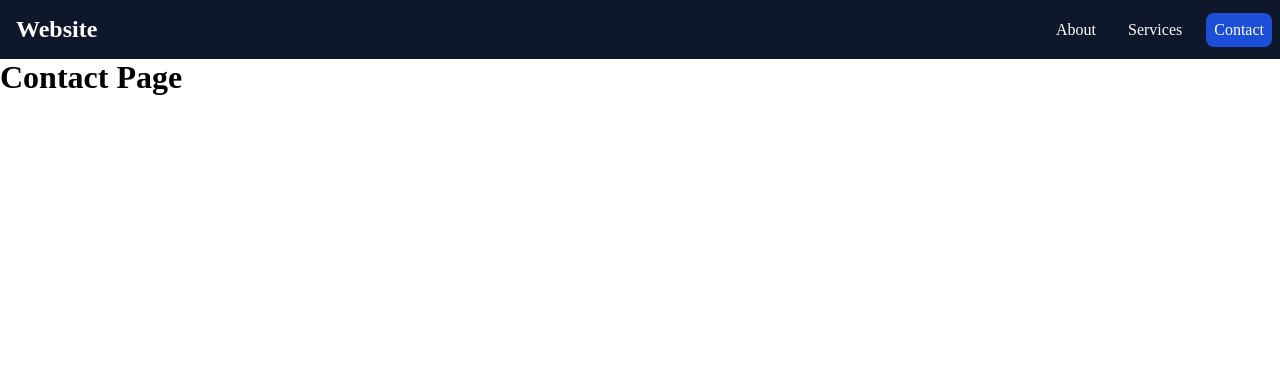
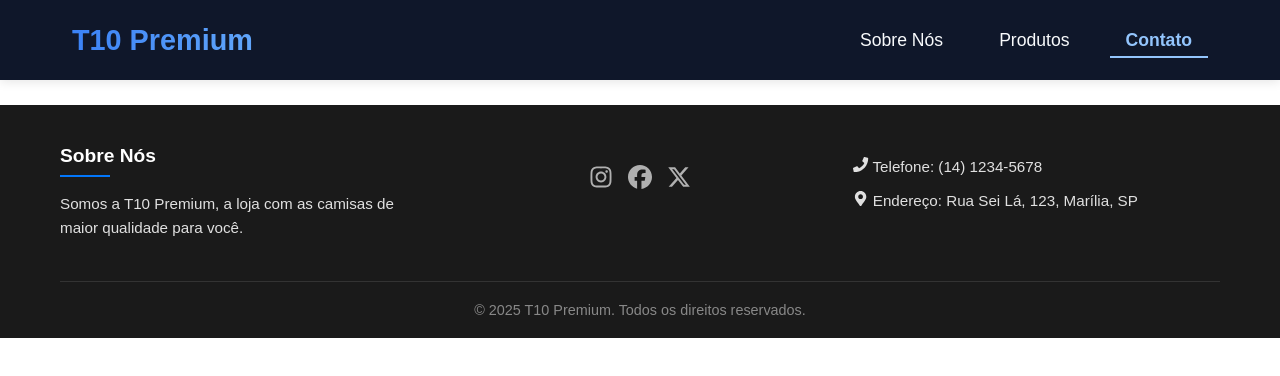
Before and after one commit to thiago0-08/Projeto-de-Vitrine, a React (Vite) app in the folder Front-End/vitrine/: page /contact in a window 1280 px wide. Shown: the top 376 px of the page. Built offline with nearby package versions, Linux system fonts and the light colour scheme.

Commit message:
criacao do rodape

```diff
--- a/Front-End/vitrine/package.json
+++ b/Front-End/vitrine/package.json
@@ -12,6 +12,7 @@
   "dependencies": {
     "react": "^19.1.0",
     "react-dom": "^19.1.0",
+    "react-icons": "^5.5.0",
     "react-router-dom": "^7.6.2"
   },
   "devDependencies": {
--- a/Front-End/vitrine/src/App.jsx
+++ b/Front-End/vitrine/src/App.jsx
@@ -1,5 +1,6 @@
 import Navbar from "./components/NavBar/navbar";
 import Home from "./Home";
+import Rodape from "./components/rodape/rodape";
 import Produto from './components/produtos/Produto';
 import { BrowserRouter as Router, Routes, Route } from "react-router-dom";
 
@@ -11,7 +12,7 @@
         <Route path="/" element={<Home />} />
         <Route path="/about" element={<h1>About Page</h1>} />
         <Route path="/services" element={<h1>Services Page</h1>} />
-        <Route path="/contact" element={<h1>Contact Page</h1>} />
+        <Route path="/contact" element={<Rodape /> } />
         <Route path="/produto" element={<Produto />} />
       </Routes>
 
--- a/Front-End/vitrine/src/Home.jsx
+++ b/Front-End/vitrine/src/Home.jsx
@@ -1,15 +1,19 @@
 import Carrossel from './components/Carrossel/carrossel';
 import Cards from './components/cards/cards';
+import Rodape from './components/rodape/rodape';
 
 const Home = () => {
   return (
     <div>
-      <h1>Home Page</h1>
+
       <Carrossel />
 
-     <Cards />
+       <Cards />
+
+      <Rodape />
 
     </div>
+
   );
 };
 
--- a/Front-End/vitrine/src/components/NavBar/navbar.css
+++ b/Front-End/vitrine/src/components/NavBar/navbar.css
@@ -1,99 +1,175 @@
+/* Navbar.css */
+:root {
+  --primary-color: #2563eb;
+  --primary-dark: #1d4ed8;
+  --secondary-color: #f8fafc;
+  --dark-color: #0f172a;
+  --light-color: #f8fafc;
+  --hover-color: #1e40af;
+  --transition: all 0.3s ease;
+}
+
 * {
   margin: 0;
   padding: 0;
   box-sizing: border-box;
+  font-family: 'Poppins', sans-serif;
 }
 
-.active{
-    background-color: #1d4ed8;
+.navbar {
+  width: 100%;
+  height: 80px;
+  background-color: var(--dark-color);
+  display: flex;
+  justify-content: center;
+  align-items: center;
+  position: sticky;
+  top: 0;
+  z-index: 1000;
+  box-shadow: 0 2px 10px rgba(0, 0, 0, 0.1);
 }
 
-nav {
+.nav-container {
+  width: 100%;
+  max-width: 1200px;
+  height: 100%;
   display: flex;
   justify-content: space-between;
   align-items: center;
-    background-color: #0f172a;
-    color: white;
-    position: sticky;
-    top: 0;
-    z-index: 1000;
+  padding: 0 2rem;
 }
 
-nav .title {
-    font-size: 1.5rem;
-    margin: 1rem;
-    font-weight: bold;
+.logo {
   text-decoration: none;
-    color: white;
+  color: var(--light-color);
+  font-size: 1.8rem;
+  font-weight: 700;
+  display: flex;
+  align-items: center;
+  transition: var(--transition);
 }
 
-nav ul {
-    display: flex;
+.logo-text {
+  background: linear-gradient(90deg, #3b82f6, #60a5fa);
+  -webkit-background-clip: text;
+  background-clip: text;
+  color: transparent;
 }
 
-nav ul li {
+.nav-menu {
+  display: flex;
   list-style: none;
+  align-items: center;
+  gap: 1.5rem;
 }
 
-nav ul li a {
-    display: block;
-    text-decoration: none;
-    color: white;
-    padding: 0.5rem;
-    margin: 0 0.5rem;
-    border-radius: 0.5rem;
+.nav-item {
+  height: 100%;
 }
 
-nav ul li a:not(.active):hover {
-    background-color:#172554 ;
+.nav-link {
+  color: var(--light-color);
+  text-decoration: none;
+  font-weight: 500;
+  font-size: 1.1rem;
+  padding: 0.5rem 1rem;
+  border-radius: 0.5rem;
+  transition: var(--transition);
+  position: relative;
 }
 
-nav .menu {
-    display: none;
-    position: absolute;
-    top: 0.75rem;
-    right: 0.5rem;
-    flex-direction: column;
-    justify-content: space-between;
-    width: 2.25rem;
-    height: 2rem;
+.nav-link:hover {
+  color: #93c5fd;
 }
 
-nav .menu span {
-    height: 0.4rem;
-    width: 100%;
-    background-color: #fff;
-    border-radius: 0.2rem;
+.nav-link::after {
+  content: '';
+  position: absolute;
+  width: 0;
+  height: 2px;
+  bottom: 0;
+  left: 0;
+  background-color: var(--primary-color);
+  transition: var(--transition);
 }
 
-
-@media (max-width: 480px) {
-    nav .menu {
-        display: flex;
+.nav-link:hover::after {
+  width: 100%;
 }
 
-    nav {
-        flex-direction: column;
-        align-items: flex-start;
+.nav-link.active {
+  color: #93c5fd;
+  font-weight: 600;
 }
 
-    nav ul {
-        display: none;
-        flex-direction: column;
+.nav-link.active::after {
   width: 100%;
-        margin-bottom: 0.25rem;
+  background-color: #93c5fd;
 }
 
-    nav ul.open {
-        display: flex;
+.hamburger {
+  display: none;
+  cursor: pointer;
+  z-index: 1001;
 }
 
-    nav ul li {
+.bar {
+  display: block;
+  width: 25px;
+  height: 3px;
+  margin: 5px auto;
+  background-color: var(--light-color);
+  transition: var(--transition);
+}
+
+/* Mobile Styles */
+@media (max-width: 768px) {
+  .hamburger {
+    display: block;
+  }
+
+  .hamburger.active .bar:nth-child(1) {
+    transform: translateY(8px) rotate(45deg);
+  }
+
+  .hamburger.active .bar:nth-child(2) {
+    opacity: 0;
+  }
+
+  .hamburger.active .bar:nth-child(3) {
+    transform: translateY(-8px) rotate(-45deg);
+  }
+
+  .nav-menu {
+    position: fixed;
+    top: 80px;
+    left: -100%;
+    width: 100%;
+    height: calc(100vh - 80px);
+    background-color: var(--dark-color);
+    flex-direction: column;
+    justify-content: center;
+    gap: 3rem;
+    transition: var(--transition);
+    padding: 2rem 0;
+  }
+
+  .nav-menu.active {
+    left: 0;
+  }
+
+  .nav-item {
     width: 100%;
     text-align: center;
   }
 
-    nav ul li a {
-        margin: 0.2rem 0.5rem;
+  .nav-link {
+    font-size: 1.5rem;
+    padding: 1rem 0;
+    display: block;
+  }
+
+  .nav-link:hover {
+    background-color: rgba(59, 130, 246, 0.1);
   }
 }
--- a/Front-End/vitrine/src/components/NavBar/navbar.jsx
+++ b/Front-End/vitrine/src/components/NavBar/navbar.jsx
@@ -6,26 +6,51 @@
   const [menuOpen, setMenuOpen] = useState(false);
 
   return (
-    <nav>
-      <Link to="/" className="title">
-        Website
-      </Link>
-      <div className="menu" onClick={() => setMenuOpen(!menuOpen)}>
-        <span></span>
-        <span></span>
-        <span></span>
+    <nav className="navbar">
+      <div className="nav-container">
+        <Link to="/" className="logo">
+          <span className="logo-text">T10 Premium</span>
+        </Link>
+
+        <div
+          className={`hamburger ${menuOpen ? "active" : ""}`}
+          onClick={() => setMenuOpen(!menuOpen)}
+        >
+          <span className="bar"></span>
+          <span className="bar"></span>
+          <span className="bar"></span>
+        </div>
+
+        <ul className={`nav-menu ${menuOpen ? "active" : ""}`}>
+          <li className="nav-item">
+            <NavLink
+              to="/about"
+              className="nav-link"
+              onClick={() => setMenuOpen(false)}
+            >
+              Sobre Nós
+            </NavLink>
+          </li>
+          <li className="nav-item">
+            <NavLink
+              to="/products"
+              className="nav-link"
+              onClick={() => setMenuOpen(false)}
+            >
+              Produtos
+            </NavLink>
+          </li>
+          <li className="nav-item">
+            <NavLink
+              to="/contact"
+              className="nav-link"
+              onClick={() => setMenuOpen(false)}
+            >
+              Contato
+            </NavLink>
+          </li>
+        </ul>
       </div>
-      <ul className={menuOpen ? "open" : ""}>
-        <li>
-          <NavLink to="/about">About</NavLink>
-        </li>
-        <li>
-          <NavLink to="/services">Services</NavLink>
-        </li>
-        <li>
-          <NavLink to="/contact">Contact</NavLink>
-        </li>
-      </ul>
     </nav>
   );
 };
--- a/Front-End/vitrine/src/components/cards/cards.jsx
+++ b/Front-End/vitrine/src/components/cards/cards.jsx
@@ -32,13 +32,13 @@
       preco: 'R$ 299,99',
       imageUrl: 'https://acdn-us.mitiendanube.com/stores/002/201/888/products/c487062a1-f7992a55c2e0edc24016600730665442-1024-1024.jpg'
     },
-     {
+    {
       title: 'Card 4',
       description: 'Mais um produto.',
       preco: 'R$ 299,99',
       imageUrl: 'https://acdn-us.mitiendanube.com/stores/002/201/888/products/c487062a1-f7992a55c2e0edc24016600730665442-1024-1024.jpg'
     },
-     {
+    {
       title: 'Card 4',
       description: 'Mais um produto.',
       preco: 'R$ 299,99',
--- /dev/null
+++ b/Front-End/vitrine/src/components/rodape/rodape.css
@@ -0,0 +1,95 @@
+/* rodape.css */
+.rodape {
+    margin-top: 25px;
+    background-color: #1a1a1a;
+    color: #e0e0e0;
+    padding: 40px 0 0;
+    font-family: 'Segoe UI', Tahoma, Geneva, Verdana, sans-serif;
+}
+
+.container {
+    max-width: 1200px;
+    margin: 0 auto;
+    padding: 0 20px;
+}
+
+.footer-content {
+    display: flex;
+    flex-wrap: wrap;
+    justify-content: space-between;
+    gap: 30px;
+    padding-bottom: 30px;
+}
+
+.footer-section {
+    flex: 1;
+    min-width: 250px;
+}
+
+.footer-title {
+    color: #ffffff;
+    font-size: 1.2rem;
+    margin-bottom: 15px;
+    position: relative;
+    padding-bottom: 10px;
+}
+
+.footer-title::after {
+    content: '';
+    position: absolute;
+    left: 0;
+    bottom: 0;
+    width: 50px;
+    height: 2px;
+    background: #0276fa;
+}
+
+.footer-text {
+    margin: 10px 0;
+    line-height: 1.6;
+    font-size: 0.95rem;
+}
+
+.social-icons {
+    display: flex;
+    gap: 15px;
+    margin-top: 20px;
+    justify-content: center;
+}
+
+.icon {
+    color: #b0b0b0;
+    font-size: 1.5rem;
+    transition: all 0.3s ease;
+}
+
+.icon:hover {
+    color: #0276fa;
+    transform: translateY(-3px);
+}
+
+.footer-bottom {
+    text-align: center;
+    padding: 20px 0;
+    border-top: 1px solid #333;
+    font-size: 0.9rem;
+    color: #888;
+}
+
+/* Responsividade */
+@media (max-width: 768px) {
+    .footer-content {
+        flex-direction: column;
+        align-items: center;
+        text-align: center;
+    }
+
+    .footer-title::after {
+        left: 50%;
+        transform: translateX(-50%);
+    }
+
+    .social-icons {
+        justify-content: center;
+    }
+}
--- /dev/null
+++ b/Front-End/vitrine/src/components/rodape/rodape.jsx
@@ -0,0 +1,37 @@
+import './rodape.css';
+import { FaInstagram, FaFacebook, FaXTwitter} from "react-icons/fa6";
+import {FaPhone, FaMapMarkerAlt} from "react-icons/fa";
+import { Link } from 'react-router-dom';
+
+const Rodape = () => {
+    return (
+        <footer className="rodape">
+            <div className="container">
+                <div id='rodape' className="footer-content">
+                    <div className="footer-section">
+                        <h5 className="footer-title">Sobre Nós</h5>
+                        <p className="footer-text">Somos a T10 Premium, a loja com as camisas de maior qualidade para você.</p>
+                    </div>
+
+                    <div className="footer-section social-section">
+                        <div className="social-icons">
+                            <a href="#" aria-label="Instagram"><FaInstagram className="icon" /></a>
+                            <a href="#" aria-label="Facebook"><FaFacebook className="icon" /></a>
+                            <a href="#" aria-label="Twitter"><FaXTwitter className="icon" /></a>
+                        </div>
+                    </div>
+
+                    <div className="footer-section">
+                        <p className="footer-text"> <FaPhone className="fas fa-phone"/> Telefone: (14) 1234-5678</p>
+                        <p className="footer-text"> <FaMapMarkerAlt className="fas fa-map-marker-alt"/> Endereço: Rua Sei Lá, 123, Marília, SP</p>
+                    </div>
+                </div>
+
+                <div className="footer-bottom">
+                    <p>© 2025 T10 Premium. Todos os direitos reservados.</p>
+                </div>
+            </div>
+        </footer>
+    );
+}
+export default Rodape;
```
Also changed, not shown: 1 other file (tests, documents, lock files or other folders). Lines whose indentation alone changed are shown as unchanged.
